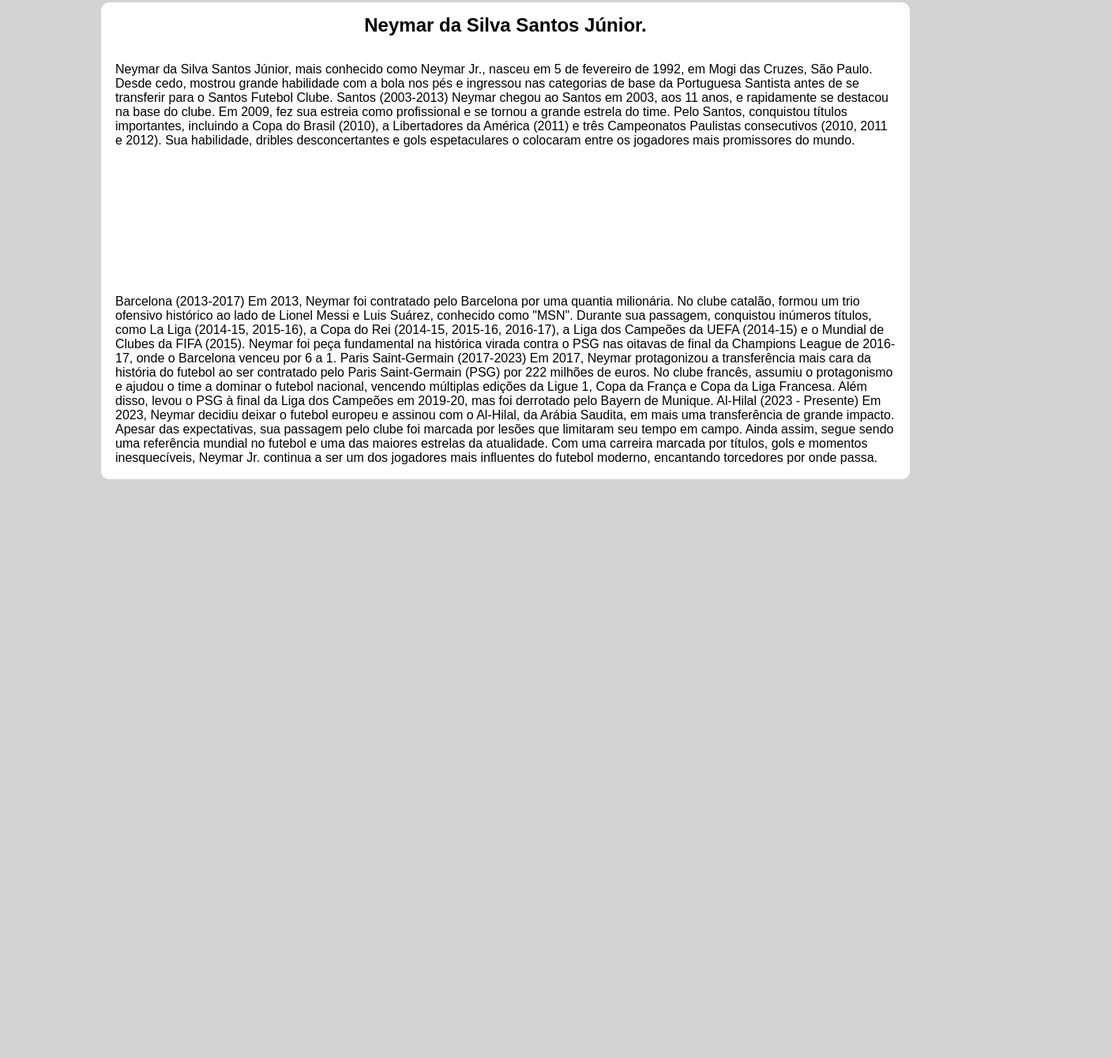
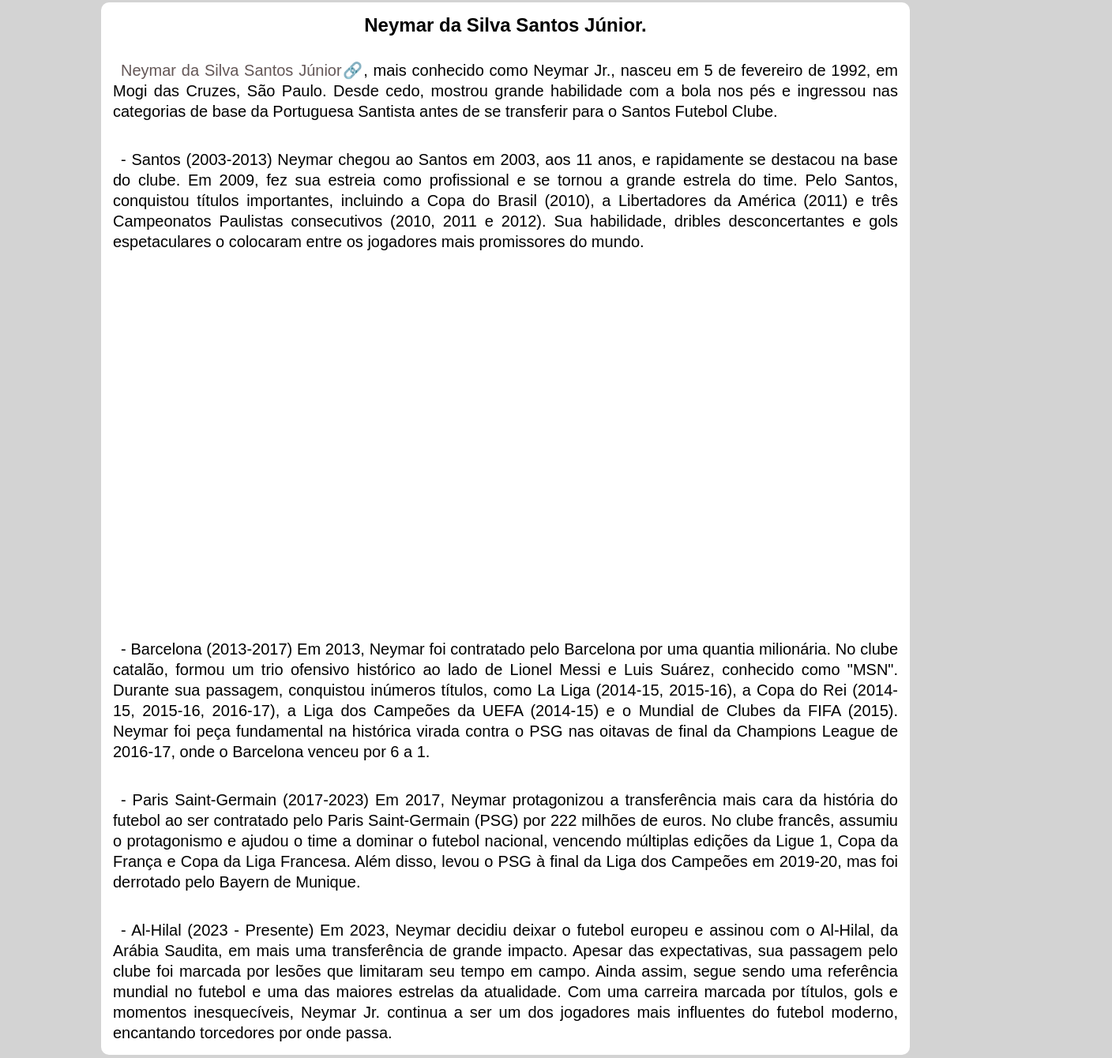
Before and after one commit to caiomatheuss/mini-menu-responsivo, a plain HTML site: page projeto/index.html in a window 1280 px wide. Shown: the part 142-1482 px from the top of the page at 79% size, 1408 px wide, since content can reach past the window. Before the commit the page ends 800 px from the top, so only its background shows below. Drawn offline with Linux system fonts and the light colour scheme.

Commit message:
fazendo funcionar

```diff
--- a/estilo/style.css
+++ b/estilo/style.css
@@ -9,6 +9,7 @@
 body, html {
     background-color: lightgray;
     width: 100vw;
+    scrollbar-width: none;
 }
 
 header {
@@ -52,11 +53,6 @@ menu > ul > li > a {
     text-align: center;
 }
 
-main > article > iframe {
-    width: 60vw;
-    height: 60vh;
-}
-
 main {
     padding: 10px;
 }
@@ -74,11 +70,37 @@ article {
 }
 
 article > p {
-    padding: 18px;
+    padding: 15px;
+    margin-bottom: 5px;
+    text-indent: 10px;
+    text-align: justify;
+    font-size: 20px;
+    line-height: 1.3;
 }
 
 .fotoney {
     display: flex;
     justify-content: center;
-    width: 100vw;
 }
+
+.fotoney > .iframm {
+    width: 800px;
+    height: 400px;
+    margin-top: 25px;
+    margin-bottom: 30px;
+    object-fit: cover;
+}
+
+#neymarbio {
+    color: rgb(100, 87, 87);
+    text-decoration: none;
+}
+
+#neymarbio:hover {
+    text-decoration: underline;
+    color: black;
+}
+
+#neymarbio::after {
+    content: '🔗';
+}
--- a/projeto/index.html
+++ b/projeto/index.html
@@ -13,31 +13,37 @@
         </h1>
         <menu>
             <ul>
-                <li><a href="https://www.google.com/imgres?q=santos%20neymar&imgurl=https%3A%2F%2Flncimg.lance.com.br%2Fuploads%2F2025%2F01%2FNeymar-Santos-1-scaled-aspect-ratio-512-320.jpg&imgrefurl=https%3A%2F%2Fwww.lance.com.br%2Flancepedia%2Fneymar-no-santos-numeros-primeira-passagem.html&docid=7NN6KO0ejff3EM&tbnid=QLGhgLok51i9TM&vet=12ahUKEwiTmqLPiKmMAxXQA7kGHbwhKe4QM3oECEcQAA..i&w=2560&h=1600&hcb=2&ved=2ahUKEwiTmqLPiKmMAxXQA7kGHbwhKe4QM3oECEcQAA" target="neyimagem">Opção 1</a></li>
-                <li><a href="#" target="neyimagem">Opção 2</a></li>
-                <li><a href="#" target="neyimagem">Opção 3</a></li>
-                <li><a href="#" target="neyimagem">Opção 4</a></li>
+                <li><a href="../imagens/neymar santos old.jpg" target="neyimagem">Opção 1</a></li>
+                <li><a href="../imagens/neymar barça.jpg" target="neyimagem">Opção 2</a></li>
+                <li><a href="../imagens/ney al hilal.webp" target="neyimagem">Opção 3</a></li>
+                <li><a href="../imagens/ney santos NOVO.webp" target="neyimagem" id="santosnovo">Opção 4</a></li>
             </ul>
         </menu>
     </header>
         <main>
             <article>
                 <h2>Neymar da Silva Santos Júnior.</h2>
-                <p>Neymar da Silva Santos Júnior, mais conhecido como Neymar Jr., nasceu em 5 de fevereiro de 1992, em Mogi das Cruzes, São Paulo. Desde cedo, mostrou grande habilidade com a bola nos pés e ingressou nas categorias de base da Portuguesa Santista antes de se transferir para o Santos Futebol Clube.
-
-                    Santos (2003-2013)
-                    Neymar chegou ao Santos em 2003, aos 11 anos, e rapidamente se destacou na base do clube. Em 2009, fez sua estreia como profissional e se tornou a grande estrela do time. Pelo Santos, conquistou títulos importantes, incluindo a Copa do Brasil (2010), a Libertadores da América (2011) e três Campeonatos Paulistas consecutivos (2010, 2011 e 2012). Sua habilidade, dribles desconcertantes e gols espetaculares o colocaram entre os jogadores mais promissores do mundo.</p>
-                <div class="fotoney"><iframe src="" frameborder="0" name="neyimagem"></iframe></div>
-                <p>Barcelona (2013-2017)
+                <p>
+                    <a href="https://pt.wikipedia.org/wiki/Neymar" target="_blank" id="neymarbio">Neymar da Silva Santos Júnior</a>, mais conhecido como Neymar Jr., nasceu em 5 de fevereiro de 1992, em Mogi das Cruzes, São Paulo. Desde cedo, mostrou grande habilidade com a bola nos pés e ingressou nas categorias de base da Portuguesa Santista antes de se transferir para o Santos Futebol Clube.
+                </p>
+                <p>
+                    - Santos (2003-2013)
+                    Neymar chegou ao Santos em 2003, aos 11 anos, e rapidamente se destacou na base do clube. Em 2009, fez sua estreia como profissional e se tornou a grande estrela do time. Pelo Santos, conquistou títulos importantes, incluindo a Copa do Brasil (2010), a Libertadores da América (2011) e três Campeonatos Paulistas consecutivos (2010, 2011 e 2012). Sua habilidade, dribles desconcertantes e gols espetaculares o colocaram entre os jogadores mais promissores do mundo.
+                </p>
+                <div class="fotoney"><iframe src="" frameborder="0" name="neyimagem" class="iframm"></iframe></div>
+                <p>
+                    - Barcelona (2013-2017)
                     Em 2013, Neymar foi contratado pelo Barcelona por uma quantia milionária. No clube catalão, formou um trio ofensivo histórico ao lado de Lionel Messi e Luis Suárez, conhecido como "MSN". Durante sua passagem, conquistou inúmeros títulos, como La Liga (2014-15, 2015-16), a Copa do Rei (2014-15, 2015-16, 2016-17), a Liga dos Campeões da UEFA (2014-15) e o Mundial de Clubes da FIFA (2015). Neymar foi peça fundamental na histórica virada contra o PSG nas oitavas de final da Champions League de 2016-17, onde o Barcelona venceu por 6 a 1.
-
-                    Paris Saint-Germain (2017-2023)
+                </p>
+                <p>
+                    - Paris Saint-Germain (2017-2023)
                     Em 2017, Neymar protagonizou a transferência mais cara da história do futebol ao ser contratado pelo Paris Saint-Germain (PSG) por 222 milhões de euros. No clube francês, assumiu o protagonismo e ajudou o time a dominar o futebol nacional, vencendo múltiplas edições da Ligue 1, Copa da França e Copa da Liga Francesa. Além disso, levou o PSG à final da Liga dos Campeões em 2019-20, mas foi derrotado pelo Bayern de Munique.
-
-                    Al-Hilal (2023 - Presente)
+                </p>
+                <p>
+                    - Al-Hilal (2023 - Presente)
                     Em 2023, Neymar decidiu deixar o futebol europeu e assinou com o Al-Hilal, da Arábia Saudita, em mais uma transferência de grande impacto. Apesar das expectativas, sua passagem pelo clube foi marcada por lesões que limitaram seu tempo em campo. Ainda assim, segue sendo uma referência mundial no futebol e uma das maiores estrelas da atualidade.
-
-                    Com uma carreira marcada por títulos, gols e momentos inesquecíveis, Neymar Jr. continua a ser um dos jogadores mais influentes do futebol moderno, encantando torcedores por onde passa.</p>
+                    Com uma carreira marcada por títulos, gols e momentos inesquecíveis, Neymar Jr. continua a ser um dos jogadores mais influentes do futebol moderno, encantando torcedores por onde passa.
+                </p>
             </article>
         </main>
 </body>
```
Also changed, not shown: imagens/ney al hilal.webp (added), imagens/ney santos NOVO.webp (added), imagens/neymar barça.jpg (added), imagens/neymar santos old.jpg (added).
